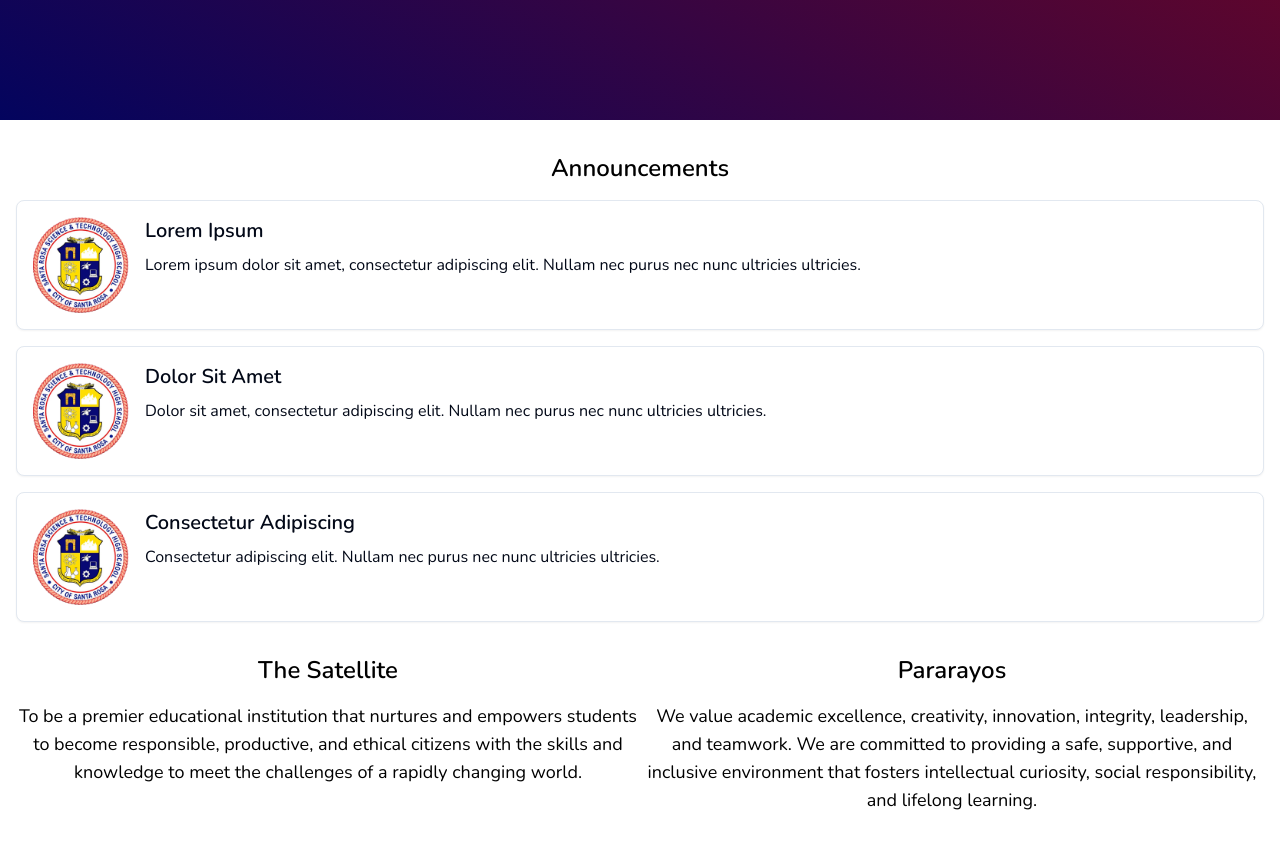
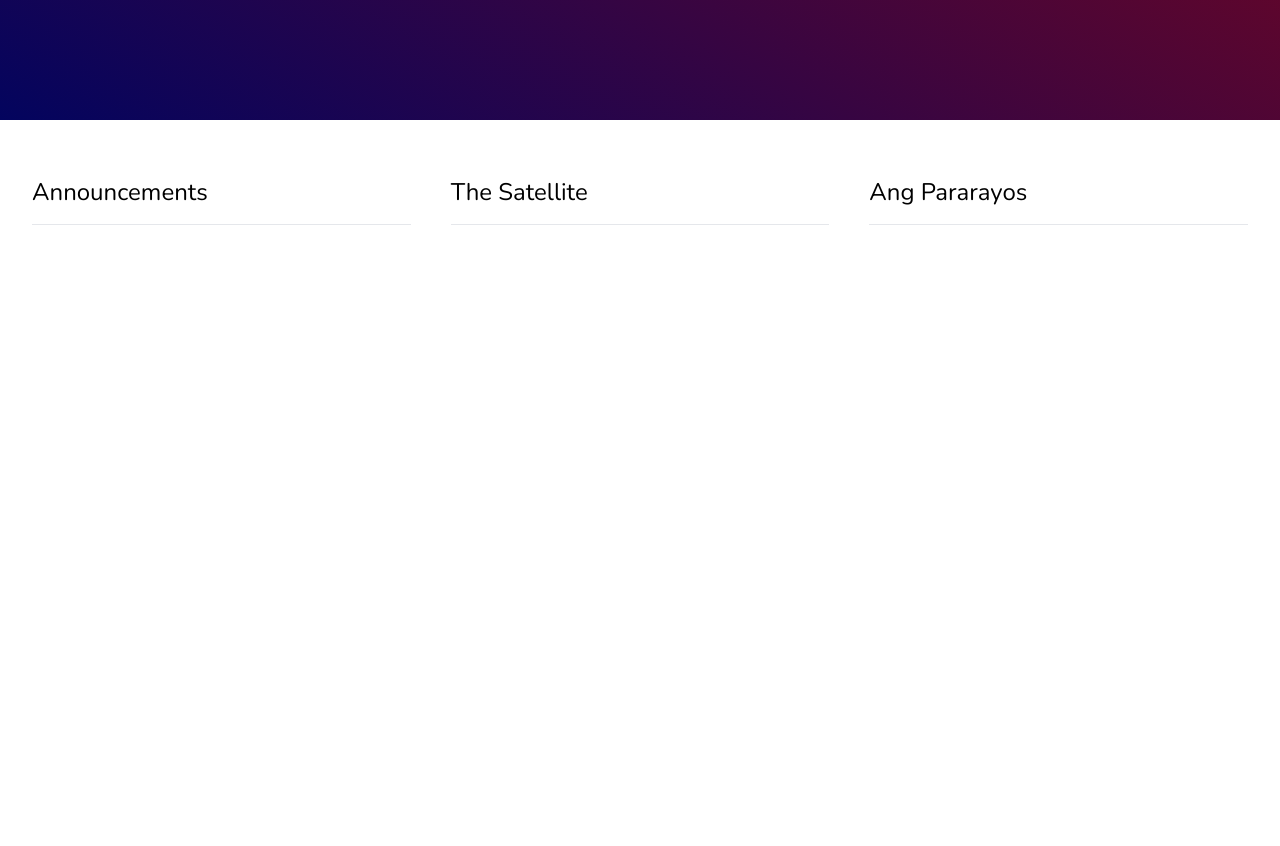
Before and after one commit to starsci/website, a Next.js app: page / in a window 1280 px wide. Shown: the part 680-1526 px from the top of the page. After the commit the page ends 961 px from the top, so only its background shows below. Built offline with nearby package versions, Linux system fonts and the light colour scheme.

Commit message:
change announcements layout

```diff
--- a/app/page.tsx
+++ b/app/page.tsx
@@ -6,10 +6,11 @@ import {FontAwesomeIcon} from "@fortawesome/react-fontawesome";
 import {faClockRotateLeft, faHandshake, faScrewdriverWrench} from "@fortawesome/free-solid-svg-icons";
 import Image from "next/image";
 import {Card, CardContent} from "@/components/ui/card";
+import {UrlObject} from "node:url";
 
 type HeroButtonProps = {
     children: React.ReactNode;
-    href: string;
+    href: string | UrlObject;
 }
 
 const announcements = [
@@ -79,43 +80,19 @@ export default function Home() {
                 </main>
             </div>
             <section
-                className="w-full px-4 py-8 container bg-white dark:bg-slate-800 text-black dark:text-white flex flex-col gap-8">
-                <div className="flex flex-col items-center gap-4">
-                    <h2 className="text-2xl font-semibold">Announcements</h2>
-                    <div className="flex flex-col gap-4 w-full">
-                        {announcements.map((announcement, index) => (
-                            <Card key={index} className="p-4">
-                                    <div className="flex flex-col md:flex-row gap-4">
-                                        <div className="flex justify-center">
-                                            <Image src="/assets/logo.png" alt="Placeholder" objectFit="cover"
-                                                   className="h-32 w-auto md:h-24" width={0} height={0} sizes="100vw"/>
-                                        </div>
-                                        <div className="flex flex-col gap-2">
-                                            <h3 className="text-xl font-semibold text-center md:text-left">{announcement.title}</h3>
-                                            <p className="text-center md:text-left">{announcement.excerpt}</p>
-                                        </div>
-                                    </div>
-                            </Card>
-                        ))}
+                className="w-full px-8 py-14 container bg-white dark:bg-slate-800 text-black dark:text-white flex flex-col gap-8">
+                <div className="grid grid-cols-1 lg:grid-cols-3 gap-10">
+                    <div className="flex flex-col gap-4">
+                        <h2 className="text-2xl">Announcements</h2>
+                        <hr className="border-t border-gray-200 dark:border-gray-700"/>
                     </div>
-                </div>
-                <div className="grid grid-cols-1 md:grid-cols-2">
-                    <div className="flex flex-col gap-4 items-center">
-                        <h2 className="text-2xl font-semibold">The Satellite</h2>
-                        <p className="text-lg text-center">To be a premier educational institution that nurtures and
-                            empowers
-                            students to become responsible, productive, and ethical citizens with the skills and
-                            knowledge
-                            to
-                            meet the challenges of a rapidly changing world.</p>
+                    <div className="flex flex-col gap-4">
+                        <h2 className="text-2xl">The Satellite</h2>
+                        <hr className="border-t border-gray-200 dark:border-gray-700"/>
                     </div>
-                    <div className="flex flex-col gap-4 items-center">
-                        <h2 className="text-2xl font-semibold">Pararayos</h2>
-                        <p className="text-lg text-center">We value academic excellence, creativity, innovation,
-                            integrity,
-                            leadership, and teamwork. We are committed to providing a safe, supportive, and inclusive
-                            environment that fosters intellectual curiosity, social responsibility, and lifelong
-                            learning.</p>
+                    <div className="flex flex-col gap-4">
+                        <h2 className="text-2xl">Ang Pararayos</h2>
+                        <hr className="border-t border-gray-200 dark:border-gray-700"/>
                     </div>
                 </div>
             </section>
```
